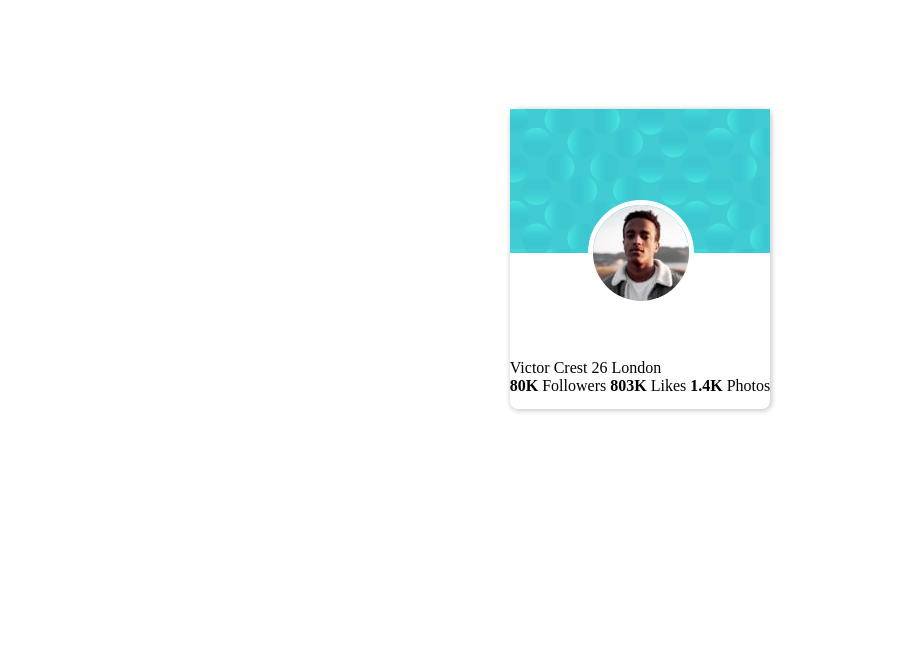
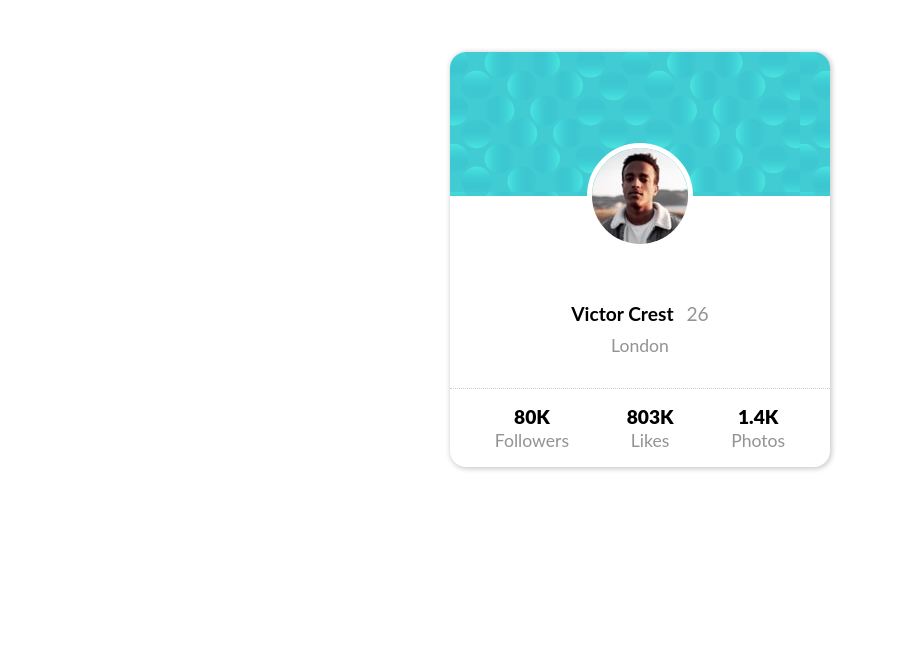
Before and after one commit to khali70/card-biggner-chalange, a plain HTML site: page index.html in a window 1280 px wide. Shown: the part 141-794 px from the top of the page, without its empty margins (0-897 px from the left). Drawn offline with Linux system fonts and the light colour scheme.

Commit message:
finish the card

```diff
--- a/Css/styles.css
+++ b/Css/styles.css
@@ -1,13 +1,16 @@
+@import "./fonts/Lato-Regular.ttf";
 *,
 *::before,
 *::after {
   padding: 0;
   margin: 0;
   outline: 0;
+  font-family: Lato;
 }
 body {
   max-width: 100vw;
   overflow: hidden;
+  font-size: larger;
 }
 /* background */
 /* .bg::before {
@@ -43,18 +46,20 @@ body {
   height: 100vh; /* TODO update the height for the footer */
 }
 .card {
-  box-shadow: 1px 1px 0.3rem 1px #ccc;
-  max-width: 300px;
 }
 
 /* style the card  */
 .card {
-  min-width: 200px;
-  min-height: 300px;
-  border-radius: 0.5rem;
-  /* position: relative; */
   display: flex;
   flex-direction: column;
+
+  min-width: 200px;
+  min-height: 400px;
+  width: 380px;
+
+  overflow: hidden;
+  box-shadow: 1px 1px 0.3rem 1px #ccc;
+  border-radius: 1rem;
 }
 /* card__bg */
 .card .card__bg {
@@ -66,14 +71,16 @@ body {
 /* center the img */
 .card .card__body {
   position: relative;
+  text-align: center;
+  box-sizing: border-box;
 }
 .card__body .img {
   position: relative;
   top: -50%;
-  left: 30%;
+  left: 50%;
   width: 96px;
   height: 96px;
-  transform: translateY(-50%);
+  transform: translate(-50%, -50%);
 }
 .card__body .img {
   border-radius: 50%;
@@ -85,12 +92,37 @@ body {
   height: 100%;
 }
 /* style the text */
+.card .disc {
+  font-weight: 400;
+  color: #949393;
+}
+.card .disc strong {
+  color: black;
+  font-weight: bold;
+  padding-right: 0.5rem;
+}
+.card .disc div {
+  margin-bottom: 0.5rem;
+}
+.card .disc span {
+  font-size: 1.1rem;
+}
 /* card__footer */
 .card__footer {
   list-style: none;
-  /* bottom: 0; */
+  margin-top: 2rem;
+  padding: 1rem;
+
+  border-top: 1px dotted #ccc;
+  display: flex;
+  justify-content: space-around;
 }
 
-.card__footer li {
-  display: inline-block;
+.card__footer li span {
+  font-size: 1.1rem;
+  color: #949393;
 }
+.card__footer li strong {
+  display: block;
+  font-weight: 900;
+}
--- a/index.html
+++ b/index.html
@@ -23,13 +23,16 @@
             <div class="img">
               <img src="./images/image-victor.jpg" alt="image-Vector" />
             </div>
-            Victor Crest 26 London
+            <div class="disc">
+              <div class=""><strong>Victor Crest</strong> 26</div>
+              <span>London</span>
+            </div>
+            <ul class="card__footer">
+              <li><strong>80K</strong> <span>Followers</span></li>
+              <li><strong>803K</strong> <span>Likes</span></li>
+              <li><strong>1.4K</strong> <span>Photos</span></li>
+            </ul>
           </div>
-          <ul class="card__footer">
-            <li><strong>80K</strong> Followers</li>
-            <li><strong>803K</strong> Likes</li>
-            <li><strong>1.4K</strong> Photos</li>
-          </ul>
         </div>
       </div>
       <div class="">
```
Also changed, not shown: Css/fonts/Lato-Regular.ttf (added), Css/fonts/OFL.txt (added).
